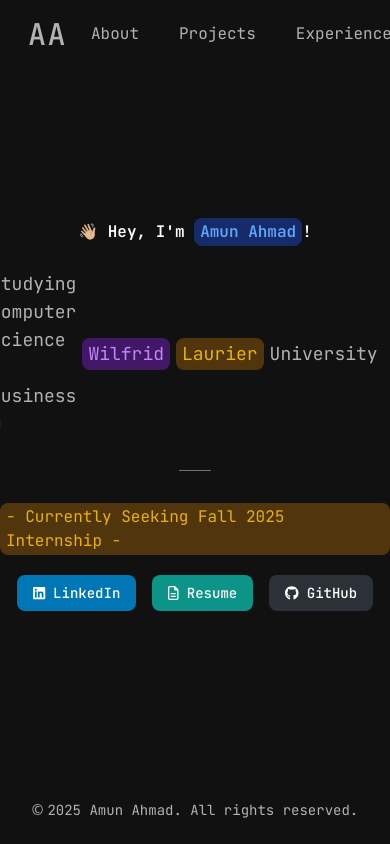
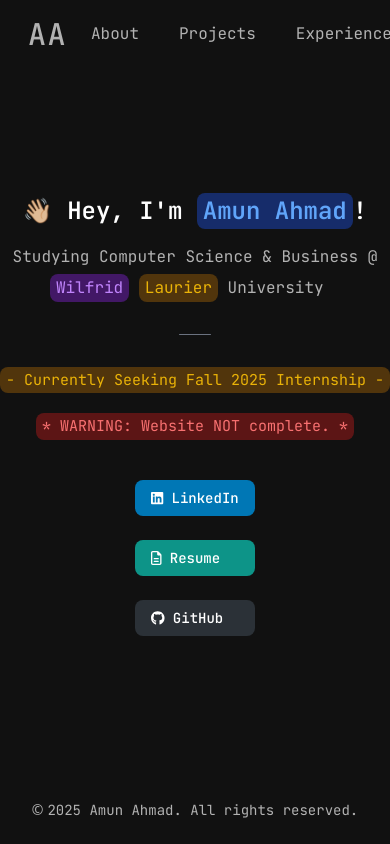
Before and after one commit to AADevelops/personal-portfolio, a React (Vite) app: page / in a window 390 px wide. Shown: the top 844 px of the page. Built offline with nearby package versions, Linux system fonts and the light colour scheme; the HTML template or start-up script is replaced by a standard one.

Commit message:
Made Home page more responsive.

```diff
--- a/src/pages/Home.tsx
+++ b/src/pages/Home.tsx
@@ -12,6 +12,7 @@
     [
       "Studying Computer Science & Business @ ",
       <Tag label="Wilfrid" preset="purple" />,
+      " ",
       <Tag label="Laurier" preset="yellow" />,
       " University"
     ],
@@ -54,25 +55,31 @@
       <Navbar />
 
       <div className="bg-[#111111] font-mono text-white flex flex-col flex-1 items-center justify-center">
-        <h1 className="sm:text-4xl font-semibold">
+        <h1 className="text-2xl sm:text-3xl md:text-4xl font-semibold">
           👋🏼 Hey, I'm <Tag label="Amun Ahmad" preset="blue" />!
         </h1>
-        <div className="automated-text-display text-[#B2B2B2] text-lg flex items-center gap-1.5 mt-6">
-          {automatedTyper.map((lineSection, index) => (
-            <span key={index}>{lineSection}</span>
-          ))}
+
+        <div className="automated-text-display text-[#B2B2B2] text-center text-base sm:text-lg md:text-xl gap-1.5 mt-4 sm:mt-6 mx-auto">
+          {automatedTyper}
           <span className="animate-blink ml-0.5 text-2xl">|</span>
         </div>
 
         <div className="w-8 h-[1px] bg-gray-500 rounded-full my-8" />
 
+        {/* OG: mb-10 */}
         <Tag
           label="- Currently Seeking Fall 2025 Internship -"
           preset="yellow"
-          custom="mb-5"
+          custom="mb-5 text-[15px] sm:mb-5 sm:text-lg"
         />
 
-        <div className="space-x-4">
+        <Tag
+          label="* WARNING: Website NOT complete. *"
+          preset="red"
+          custom="mb-10 text-[15px] sm:mb-5 sm:text-lg"
+        />
+
+        <div className="flex flex-col space-y-6 sm:flex-row sm:space-x-4 sm:space-y-0">
           <Button
             label="LinkedIn"
             icon={faLinkedin}
```
